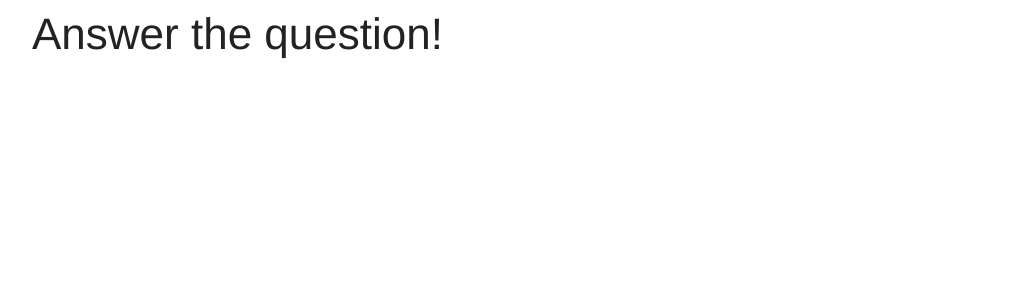
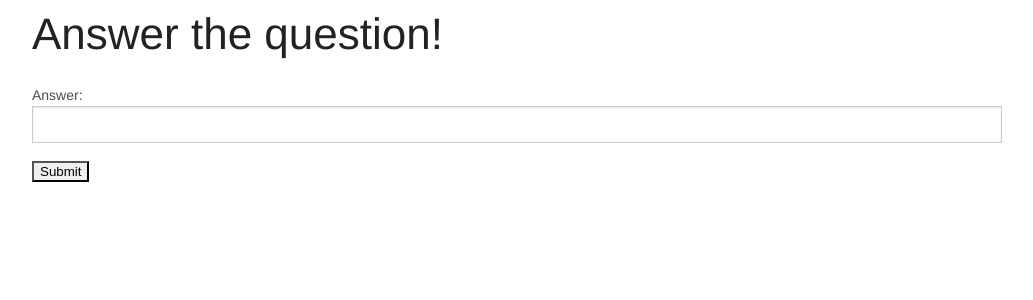
Before and after one commit to jhobbs/mathquizweb, a Django app: template mathquizweb/mathquizweb/templates/question.html in a window 1280 px wide. Shown: the part 45-345 px from the top of the page, without its empty margins (123-1156 px from the left). Run offline with Django 3.2, Linux system fonts and the light colour scheme; the template is opened without the code that fills it, so the values that code supplies are empty; the visitor is signed in with stand-in values (Sample User, id 1); some libraries are stand-ins or nearby versions.

Commit message:
Add form input to collect the user's answer.

```diff
--- a/mathquizweb/mathquizweb/templates/question.html
+++ b/mathquizweb/mathquizweb/templates/question.html
@@ -6,6 +6,13 @@
         <h1>Answer the question!</h1>
         <p>{{question.explain}}</p>
         <p>{{question.question_string}}</p>
+        <form action="/question" method ="post">
+            {% csrf_token %}
+            <label for="answer">Answer: </label>
+            <input id="answer" type="text" name="answer"></input>
+            <input name="question-id" type="hidden" value="{{question.uuid}}">
+            <input type="submit" value="Submit">
+        </form>
         {% else %}
         <p>You must be logged in to answer questions!</p>
         {% endif %}
```
